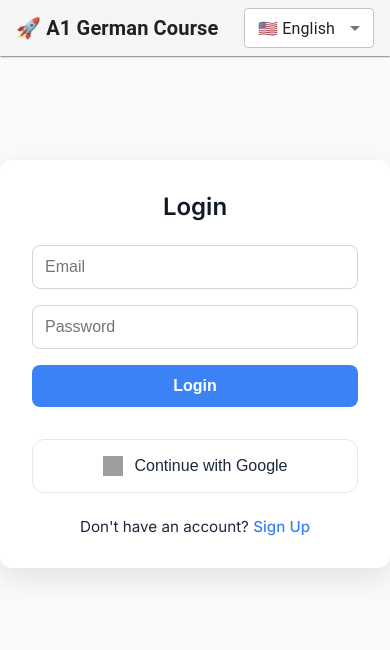
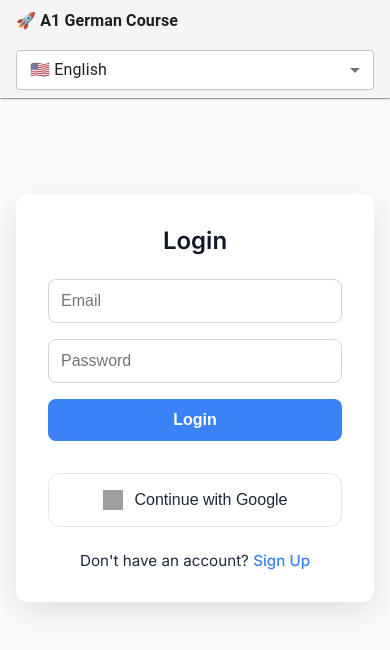
Before and after one commit to ANANT0908/minimal-viable-product-, a Next.js app in the folder a1-german-mvp/: page /login in a window 390 px wide. Shown: the top 650 px of the page. Built offline with nearby package versions, Linux system fonts and the light colour scheme; no server answers; grey boxes are pictures that could not be loaded.

Commit message:
make it responsive

```diff
--- a/a1-german-mvp/components/Header.tsx
+++ b/a1-german-mvp/components/Header.tsx
@@ -46,30 +46,64 @@ const Header: React.FC<HeaderProps> = ({ children }) => {
         height: '100vh',
         display: 'flex',
         flexDirection: 'column',
-        gap: 3,
         bgcolor: '#f9fafb',
       }}
     >
       <AppBar position="static" color="default" elevation={1}>
-        <Toolbar sx={{ justifyContent: 'space-between' }}>
-          <Typography variant="h6" fontWeight={600}>
+        <Toolbar
+          sx={{
+            flexDirection: { xs: 'column', sm: 'row' },
+            alignItems: { xs: 'flex-start', sm: 'center' },
+            justifyContent: 'space-between',
+            gap: { xs: 1, sm: 0 },
+            px: { xs: 2, sm: 3, md: 4 },
+            py: { xs: 1, sm: 2 },
+          }}
+        >
+          <Typography
+            variant="h6"
+            fontWeight={600}
+            sx={{
+              fontSize: { xs: '1rem', sm: '1.25rem', md: '1.5rem' },
+              mb: { xs: 1, sm: 0 },
+            }}
+          >
             🚀 {t('course.title')}
           </Typography>
 
-          <Box sx={{ display: 'flex', alignItems: 'center', gap: 2 }}>
+          <Box
+            sx={{
+              display: 'flex',
+              flexDirection: { xs: 'column', sm: 'row' },
+              alignItems: { xs: 'flex-start', sm: 'center' },
+              gap: { xs: 1, sm: 2 },
+              width: { xs: '100%', sm: 'auto' },
+            }}
+          >
             <Select
               value={i18n.language}
               onChange={(e) => changeLanguage(e.target.value)}
               variant="outlined"
               size="small"
-              sx={{ minWidth: 130, bgcolor: '#fff', borderRadius: 1 }}
+              sx={{
+                minWidth: { xs: '100%', sm: 130 },
+                bgcolor: '#fff',
+                borderRadius: 1,
+              }}
             >
               <MenuItem value="en">🇺🇸 {t('common.english')}</MenuItem>
               <MenuItem value="de">🇩🇪 {t('common.german')}</MenuItem>
             </Select>
 
             {userEmail && (
-              <Typography variant="body2" sx={{ color: '#4b5563' }}>
+              <Typography
+                variant="body2"
+                sx={{
+                  color: '#4b5563',
+                  fontSize: { xs: '0.85rem', sm: '0.95rem' },
+                  whiteSpace: 'nowrap',
+                }}
+              >
                 {t('course.welcome', { email: userEmail })}
               </Typography>
             )}
@@ -86,10 +120,9 @@ const Header: React.FC<HeaderProps> = ({ children }) => {
           display: 'flex',
           justifyContent: 'center',
           alignItems: 'flex-start',
-          p: 4,
+          px: { xs: 2, sm: 4, md: 6 },
+          pt: { xs: 2, sm: 3 },
           overflowY: 'auto',
-          margin: 0,
-          padding: 0,
         }}
       >
         {children}
--- a/a1-german-mvp/lib/firebase.ts
+++ b/a1-german-mvp/lib/firebase.ts
@@ -8,7 +8,6 @@ const firebaseConfig = {
   projectId: process.env.NEXT_PUBLIC_FIREBASE_PROJECT_ID,
   appId: process.env.NEXT_PUBLIC_FIREBASE_APP_ID,
 };
-console.log(firebaseConfig,"firebaseConfig")
 
 const app = initializeApp(firebaseConfig);
 export const auth = getAuth(app);
--- a/a1-german-mvp/locales/de/common.json
+++ b/a1-german-mvp/locales/de/common.json
@@ -50,12 +50,16 @@
       }
     }
   },
-  "course": {
+ "course": {
     "title": "A1 Deutschkurs",
-    "dashboard": "Kursübersicht",
+  "dashboard": "Kursübersicht",
     "welcome": "Willkommen, {{email}}",
     "watched": "gesehen",
-    "completed": "Abgeschlossen",
-    "mark_complete": "Als abgeschlossen markieren"
+  "completed": "Abgeschlossen",
+  "mark_complete": "Als abgeschlossen markieren",
+  "lessons": {
+    "lesson1": "Zahlen 0–20",
+    "lesson2": "Häufige Redewendungen"
   }
 }
+}
--- a/a1-german-mvp/locales/en/common.json
+++ b/a1-german-mvp/locales/en/common.json
@@ -52,10 +52,14 @@
   },
   "course": {
     "title": "A1 German Course",
-    "dashboard": "Course Dashboard",
+  "dashboard": "Course Dashboard",
     "welcome": "Welcome, {{email}}",
-    "watched": "watched",
-    "completed": "Completed",
-    "mark_complete": "Mark as complete"
+  "watched": "watched",
+  "completed": "Completed",
+  "mark_complete": "Mark as complete",
+  "lessons": {
+    "lesson1": "Numbers 0-20",
+    "lesson2": "Common Phrases"
   }
 }
+}
--- a/a1-german-mvp/pages/signup.tsx
+++ b/a1-german-mvp/pages/signup.tsx
@@ -84,7 +84,6 @@ export default function Signup() {
       toast.success(t('auth.login.success'));
       router.push('/dashboard');
     } catch (err: any) {
-      console.log(err,"err")
       let message = t('auth.signup.error.google');
 
       if (err) {
--- a/a1-german-mvp/styles/globals.css
+++ b/a1-german-mvp/styles/globals.css
@@ -172,3 +172,51 @@ iframe {
     font-size: 1.5rem;
   }
 }
+
+@media (min-width: 481px) and (max-width: 768px) {
+  .container {
+    padding: 2.5rem;
+  }
+
+  .card {
+    padding: 2.5rem 2rem;
+  }
+
+  h2 {
+    font-size: 1.75rem;
+  }
+
+  input, select, button {
+    font-size: 1rem;
+    padding: 1rem;
+  }
+
+  .button-google {
+    padding: 1rem;
+  }
+}
+
+
+@media (min-width: 769px) and (max-width: 1200px) {
+  .container {
+    max-width: 500px;
+    padding: 3rem;
+  }
+
+  .card {
+    padding: 3rem 2.5rem;
+  }
+
+  h2 {
+    font-size: 2rem;
+  }
+
+  input, select, button {
+    font-size: 1.05rem;
+    padding: 1.1rem;
+  }
+
+  .button-google {
+    padding: 1.1rem;
+  }
+}
```
Also changed, not shown: a1-german-mvp/pages/dashboard.tsx (+3 -7 lines).
